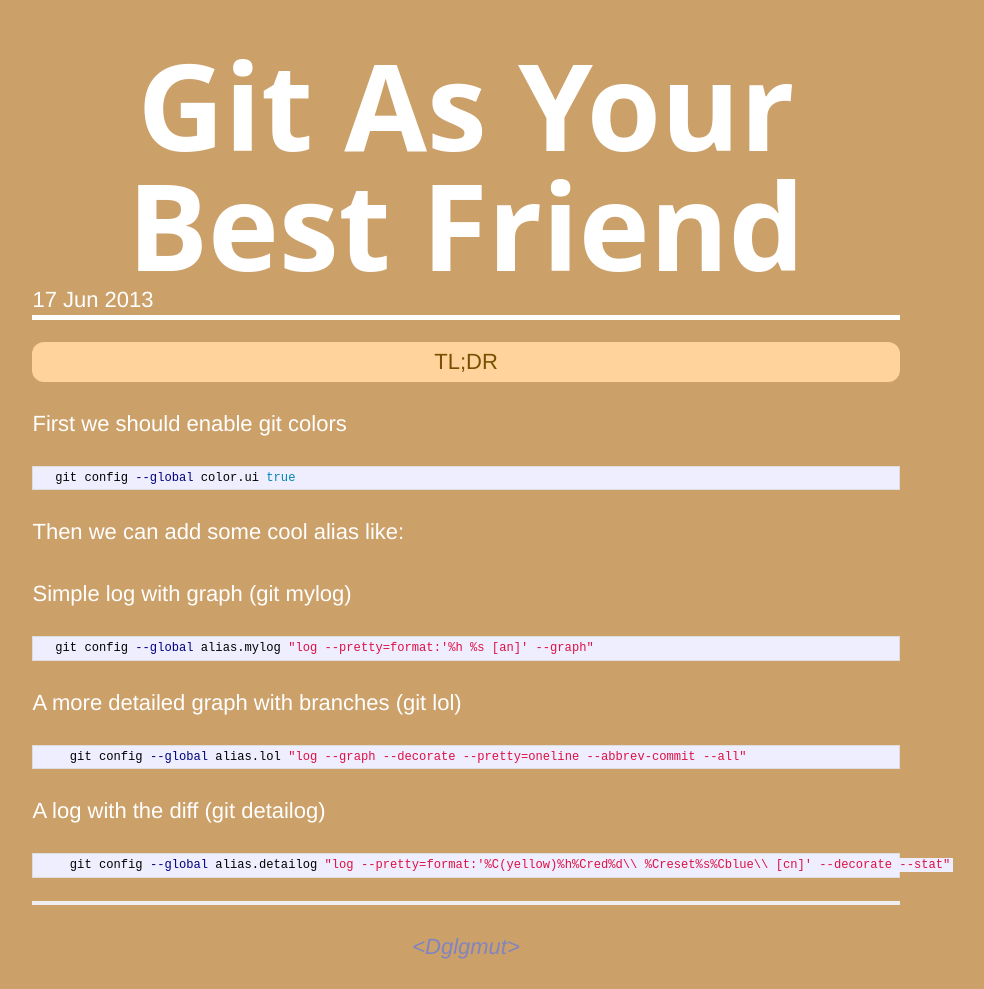
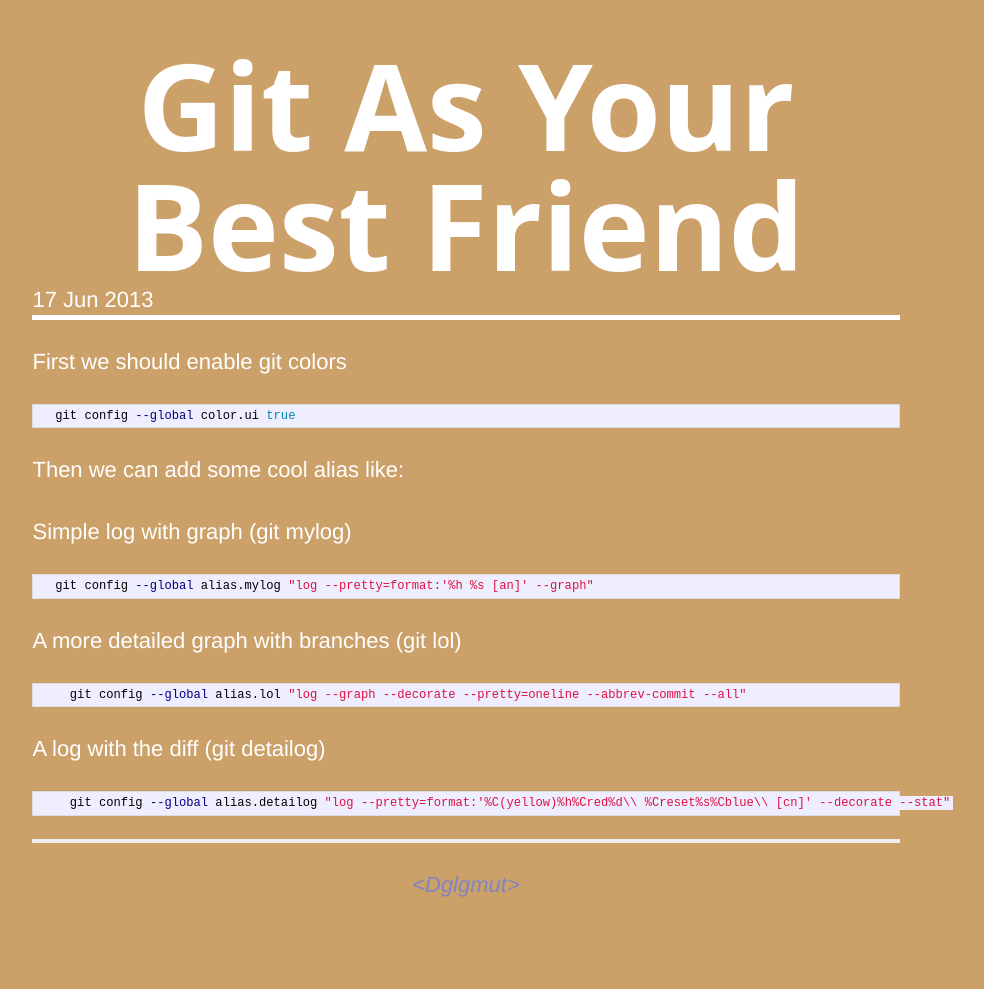
Before and after one commit to kapok/kapok.github.io, a Jekyll site: the page built from _posts/2013-06-17-git-as-your-bestfriend.markdown, in a window 1280 px wide. Shown: the whole page, without its empty margins (174-1158 px from the left). Built offline with Jekyll 4.4.1, drawn with Linux system fonts in a browser that asks for light colours; nearby versions of some CDN libraries; after the commit the page ends 945 px from its top, so only the background shows below that.

Commit message:
removing tldr

```diff
--- a/_posts/2013-06-17-git-as-your-bestfriend.markdown
+++ b/_posts/2013-06-17-git-as-your-bestfriend.markdown
@@ -4,14 +4,6 @@
 date:   2013-06-17 00:12:34
 categories: git haxx
 ---
-
-{% tldr %}
-  run the following command if you rather do things the pragmatic way:
-  {% highlight bash %}
-    \curl -L https://raw.github.com/Dglgmut/kapok/master/_raw/gitfriend | bash
-  {% endhighlight %}
-{% endtldr %}
-
 First we should enable git colors
 {% highlight bash %}
   git config --global color.ui true
```
Also changed, not shown: 1 other file.
